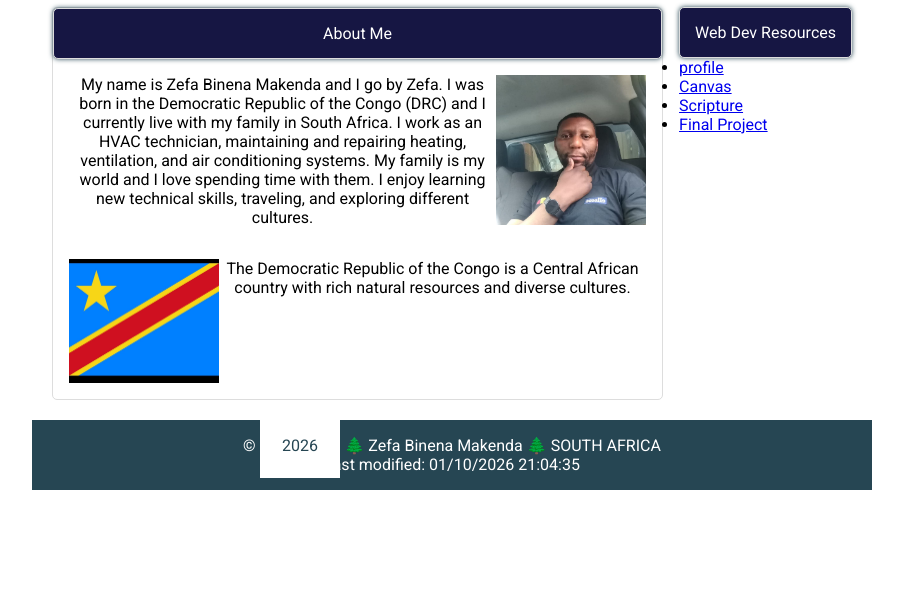
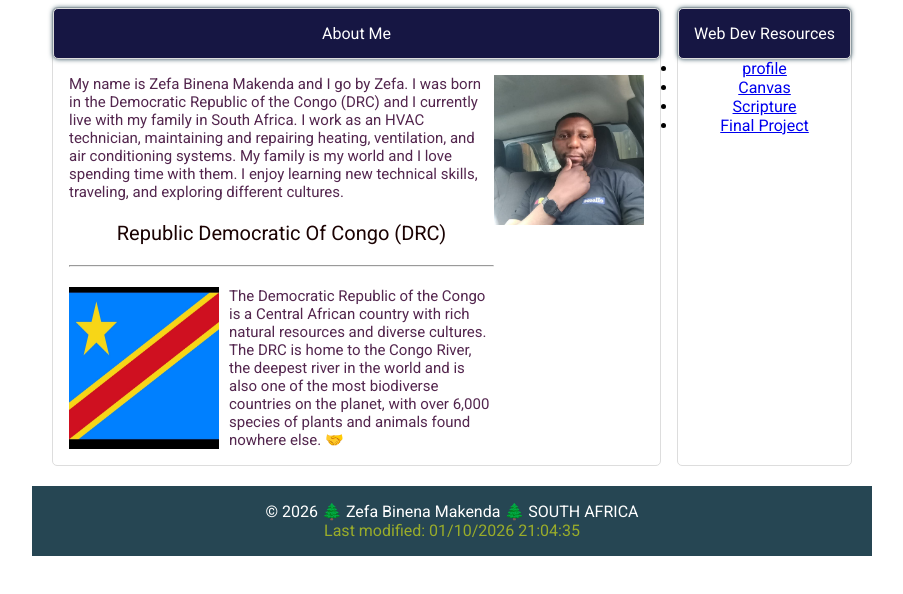
Before and after one commit to zefamakenda/wdd131, a plain HTML site: page index.html in a window 1280 px wide. Shown: the part 180-774 px from the top of the page, without its empty margins (188-1091 px from the left). Drawn offline with Linux system fonts and the light colour scheme.

Commit message:
muching the model

```diff
--- a/index.html
+++ b/index.html
@@ -39,19 +39,40 @@
 
             <div class="my-info">
                 <div class="about-me">
+
                     <h2>About Me</h2>
+
+                    <div class="cards">
                         <section class="card">
-                        <p>My name is Zefa Binena Makenda and I go by Zefa. I was born in the Democratic Republic of the Congo (DRC) and I
+
+                            <div class="profile">
+
+                                <p class="me">My name is Zefa Binena Makenda and I go by Zefa. I was born in the Democratic Republic of the Congo (DRC) and I
                                 currently live with my family in South Africa. I work as an HVAC technician, maintaining and repairing heating,
                                 ventilation, and air conditioning systems. My family is my world and I love spending time with them. I enjoy learning
                                 new technical skills, traveling, and exploring different cultures.</p>
+
+                                <p class="drc">Republic Democratic Of Congo (DRC)</p>
+                                <hr>
+                                <p></p>
+
+                            </div>
+
+
+                        </section>
+
                         <img src="images/profilepicture.jpg" alt="Zefa B Makenda profile picture" width="150">
+
+
+                        <section class="card">
+                            <img src="images/drc_flag.jpeg" alt="Republic Democratic of Congo Flag" width="150">
+                            <p class="my-country">The Democratic Republic of the Congo is a Central African country with rich natural resources and diverse
+                                    cultures. The DRC is home to the Congo River, the deepest river in the world and is also one of
+                                    the most biodiverse countries on the planet, with over 6,000 species of plants and animals found nowhere else. 🤝</p>
                         </section>
-                    <section class="cards">
-                        <img src="images/drc_flag.jpeg" alt="Republic Democratic of Congo Flag" width="150">
-                        <p>The Democratic Republic of the Congo is a Central African country with rich natural resources and diverse
-                            cultures.</p>
-                   </section>
+
+                    </div>
+
 
                 </div>
                 <div class="carrier">
@@ -62,7 +83,7 @@
                         <li><a href="https://www.churchofjesuschrist.org/study/scriptures/bofm/1-ne/3?lang=eng&id=p7#p7">Scripture</a></li>
                         <li><a href="#">Final Project</a></li>
                     </ul>
-                    </ul>
+
                 </div>
 
 
--- a/styles/base.css
+++ b/styles/base.css
@@ -95,25 +95,26 @@ main {
 }
 
 .card {
-    display: grid;
-    grid-template-columns: 1fr auto;
+    display: flex;
+    flex-direction: row;
     justify-items: center;
-    padding: 1rem;
+    gap: 10px;
+
 
 }
 
 .cards {
     display: grid;
-    grid-template-columns: auto 1fr;
-    justify-items: center;
+    grid-template-columns: 1fr auto;
     padding: 1rem;
+    align-items: start;
 
 }
 
 
 .card img {
     max-width: 100%;
-    height: auto;
+    max-height: 100%;
 }
 
 .my-info {
@@ -133,7 +134,45 @@ main {
 
 }
 
+.profile {
+    display: flex;
+    flex-direction: column;
+    gap: 20px;
+}
 
+ .me {
+    display: grid;
+    grid-template-columns: 1fr;
+    grid-template-rows: 1fr;
+    font-size: 15px;
+    text-align: left;
+    color: #53264e;
+}
+
+.drc {
+    font-weight: 400;
+    font-size: 20px;
+    color: rgb(26, 2, 2);
+    align-items: center;
+}
+
+ .my-country {
+    display: grid;
+    grid-template-columns: 1fr;
+    grid-template-rows: 1fr;
+    font-size: 15px;
+    text-align: left;
+    color: #53264e;
+}
+.carrier {
+        display: flex;
+        flex-direction: column;
+        text-align: center;
+        border-radius: 5px;
+        box-shadow: 0 0 5px white;
+        border: 1px solid #ddd;
+
+    }
 
 
 
@@ -159,7 +198,15 @@ footer {
 }
 
 #currentyear {
+    background-color: none;
     display: inline;
-    background-color: white;
-    color: var(--accent1-color);
+    color: white;
+    padding: 0;
 }
+
+#lastModified {
+    background-color: none;
+    display: inline;
+    color: rgb(153, 172, 42);
+    padding: 0;
+}
```
Lines whose indentation alone changed are shown as unchanged.
